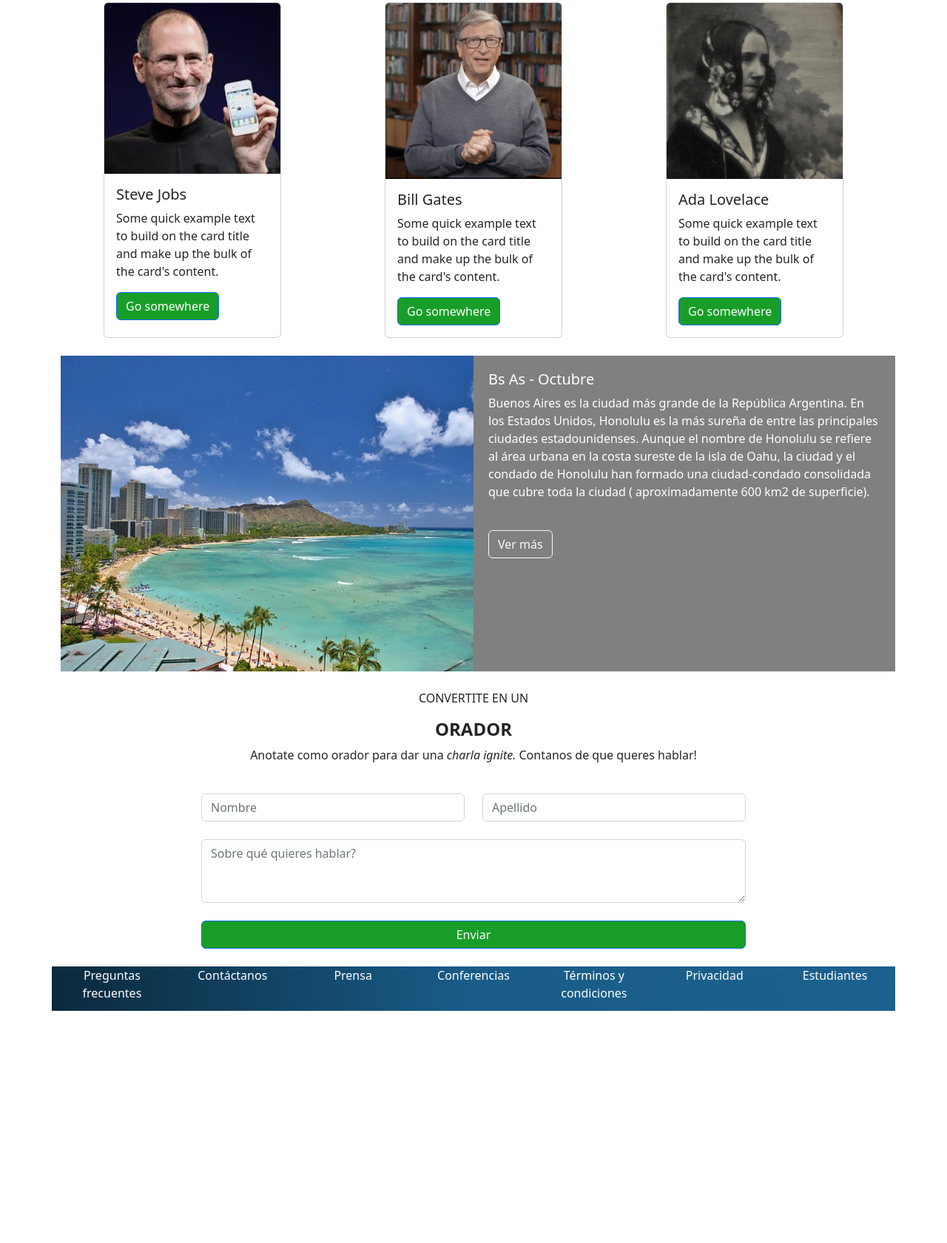
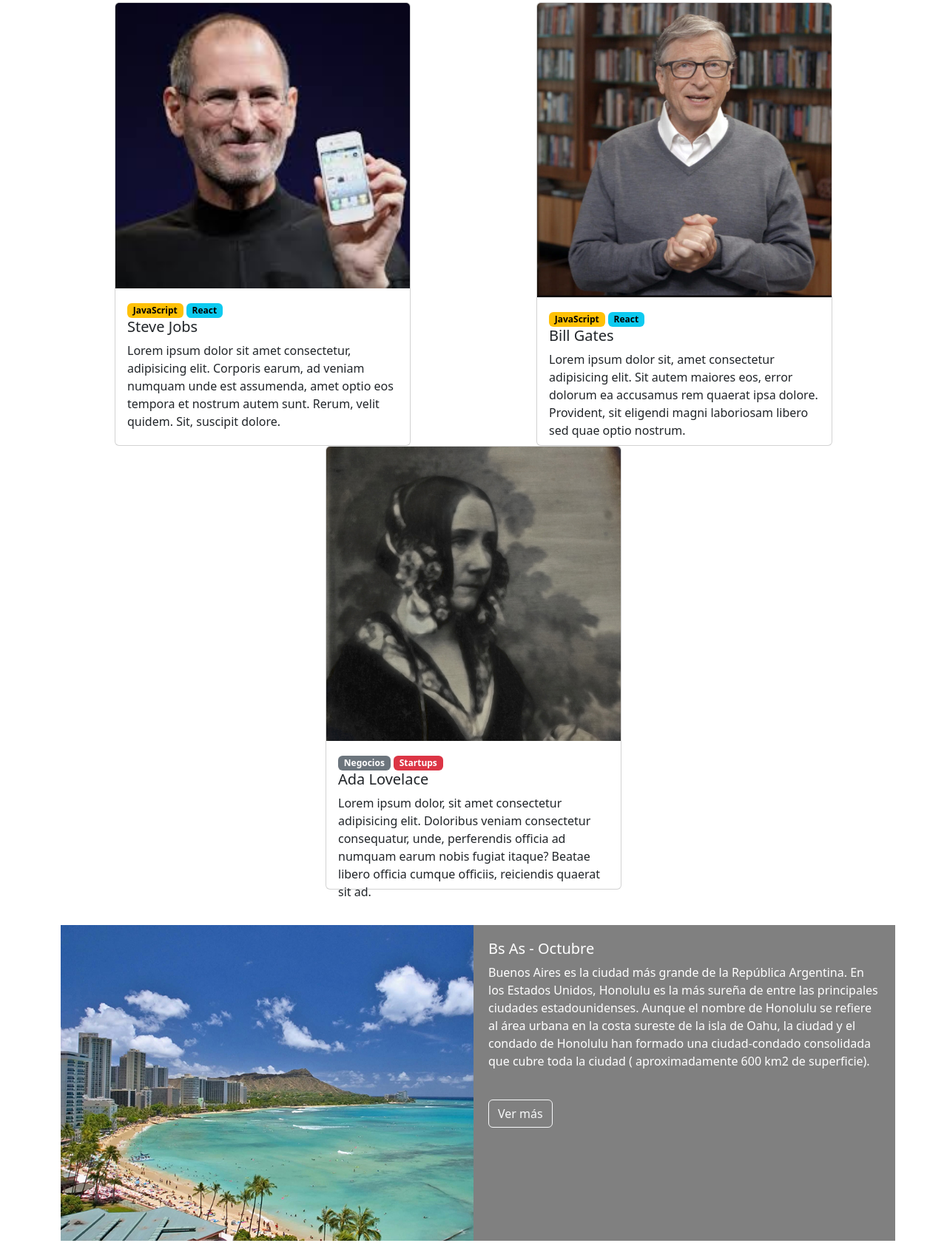
Before and after one commit to joeg2008/integrador.github.io, a plain HTML site: page index.html in a window 1280 px wide. Shown: the part 1008-2689 px from the top of the page at 74% size. Before the commit the page ends 2379 px from the top, so only its background shows below. Drawn offline with nearby package versions, Linux system fonts and the light colour scheme.

Commit message:
cambios finales

```diff
--- a/estilos.css
+++ b/estilos.css
@@ -7,11 +7,16 @@ color: white;
 #tickets{
     color: green;
 }
+#row-nav{
+    padding-right: 5rem;
+
+}
+
 .carousel-caption {
 
-    right: 50px;
+    right: 100px;
     left: auto;
-    bottom: 200px;
+    bottom: 100px;
     width: 500px;
     z-index: 10;
     padding-top: 20px;
@@ -20,8 +25,6 @@ color: white;
     text-align: right;
   }
 
-
-
 .row{
   text-align: center;
 }
@@ -29,7 +32,7 @@ color: white;
 .card{
 
     margin: auto;
-    height: 454px;
+    height: 600px;
     text-align: left;
 }
 
@@ -42,22 +45,29 @@ color: white;
 .btn.btn-primary{
 background-color: rgb(24, 158, 40);
 color: white;
-
 }
 
 footer{
+   display: flex;
+   justify-content: space-around;
+
    background: #1C6EA4;
    background: -moz-linear-gradient(left, #1C6EA4 0%, #2388CB 50%, #144E75 100%);
    background: -webkit-linear-gradient(left, #1C6EA4 0%, #2388CB 50%, #144E75 100%);
    background: linear-gradient(to left, #1c618e 0%, #195c88 50%, #0a293d 100%);
-position: center;
-bottom: 0px;
-left: auto;
-width: 1140px;
-height: 60px;
+   height: 80px;
    text-align: center;
    color: white;
+}
 
+#texto-footer{
+    margin-top: 15px;
 
 
 }
+
+#texto-footer1{
+    margin-top: 25px;
+
+
+}
--- a/index.html
+++ b/index.html
@@ -39,6 +39,9 @@
       <button class="navbar-toggler" type="button" data-bs-toggle="collapse" data-bs-target="#navbarSupportedContent" aria-controls="navbarSupportedContent" aria-expanded="false" aria-label="Toggle navigation">
         <span class="navbar-toggler-icon"></span>
       </button>
+
+      <div class="row" id="row-nav">
+
       <div class="collapse navbar-collapse" id="navbarSupportedContent">
         <ul class="navbar-nav me-auto mb-2 mb-lg-0">
           <li class="nav-item">
@@ -64,6 +67,7 @@
         </form-->
       </div>
     </div>
+    </div>
   </nav>
 </div>
 
@@ -83,10 +87,11 @@
               <p>Bs As llega por primera vez a Argentina. Un evento para compartir
                 con nuestra comunidad el conocimiento y experiencia de los expertos
                 que están creando el futuro de Internet. Ven a conocer a miembros
-                del evento, a otros estudiantes de Codo a Codo y a los oradoresde
+                del evento, a otros estudiantes de Codo a Codo y a los oradores de
                 primer nivel que tenemos para ti. Te esperamos!.</p>
-                <br>
-            <button type="button" class="btn btn-outline-light">Quiero ser Orador</button>
+
+                <button type="button" class="btn btn-outline-light">Quiero ser Orador</button>
+                <button type="button" class="btn btn-success">Comprar tickets</button>
             </div>
           </div>
           <div class="carousel-item">
@@ -96,10 +101,11 @@
               <p>Bs As llega por primera vez a Argentina. Un evento para compartir
                 con nuestra comunidad el conocimiento y experiencia de los expertos
                 que están creando el futuro de Internet. Ven a conocer a miembros
-                del evento, a otros estudiantes de Codo a Codo y a los oradoresde
+                del evento, a otros estudiantes de Codo a Codo y a los oradores de
                 primer nivel que tenemos para ti. Te esperamos!.</p>
-                <br>
-            <button type="button" class="btn btn-outline-light">Quiero ser Orador</button>
+
+                <button type="button" class="btn btn-outline-light">Quiero ser Orador</button>
+                <button type="button" class="btn btn-success">Comprar tickets</button>
             </div>
           </div>
           <div class="carousel-item">
@@ -109,10 +115,11 @@
               <p>Bs As llega por primera vez a Argentina. Un evento para compartir
                 con nuestra comunidad el conocimiento y experiencia de los expertos
                 que están creando el futuro de Internet. Ven a conocer a miembros
-                del evento, a otros estudiantes de Codo a Codo y a los oradoresde
+                del evento, a otros estudiantes de Codo a Codo y a los oradores de
                 primer nivel que tenemos para ti. Te esperamos!.</p>
-                <br>
+
             <button type="button" class="btn btn-outline-light">Quiero ser Orador</button>
+            <button type="button" class="btn btn-success">Comprar tickets</button>
             </div>
           </div>
         </div>
@@ -141,37 +148,44 @@
   <div class="container" id="contCards">
     <div class="row">
       <div class="col">
-        <div class="card" style="width: 15rem;">
+        <div class="card" style="width: 25rem;">
           <img src="assets/steve.jpg" class="card-img-top" alt="Steve Jobs">
           <div class="card-body">
+            <span class="badge text-bg-warning">JavaScript</span>
+            <span class="badge text-bg-info">React</span>
             <h5 class="card-title">Steve Jobs</h5>
-            <p class="card-text">Some quick example text to build on the card title and make up the bulk of the card's content.</p>
-            <a href="#" class="btn btn-primary">Go somewhere</a>
+            <p class="card-text">Lorem ipsum dolor sit amet consectetur, adipisicing elit. Corporis earum, ad veniam numquam unde est assumenda, amet optio eos tempora et nostrum autem sunt. Rerum, velit quidem. Sit, suscipit dolore.</p>
+
           </div>
         </div>
       </div>
       <div class="col">
-        <div class="card" style="width: 15rem;">
+        <div class="card" style="width: 25rem;">
           <img src="assets/bill.jpg" class="card-img-top" alt="Bill Gates">
           <div class="card-body">
+            <span class="badge text-bg-warning">JavaScript</span>
+            <span class="badge text-bg-info">React</span>
             <h5 class="card-title">Bill Gates</h5>
-            <p class="card-text">Some quick example text to build on the card title and make up the bulk of the card's content.</p>
-            <a href="#" class="btn btn-primary">Go somewhere</a>
+            <p class="card-text">Lorem ipsum dolor sit, amet consectetur adipisicing elit. Sit autem maiores eos, error dolorum ea accusamus rem quaerat ipsa dolore. Provident, sit eligendi magni laboriosam libero sed quae optio nostrum.</p>
+
           </div>
         </div>
       </div>
       <div class="col">
-        <div class="card" style="width: 15rem;">
+        <div class="card" style="width: 25rem;">
           <img src="assets/ada.jpeg" class="card-img-top" alt="Ada">
           <div class="card-body">
+            <span class="badge text-bg-secondary">Negocios</span>
+            <span class="badge text-bg-danger">Startups</span>
             <h5 class="card-title">Ada Lovelace</h5>
-            <p class="card-text">Some quick example text to build on the card title and make up the bulk of the card's content.</p>
-            <a href="#" class="btn btn-primary">Go somewhere</a>
+            <p class="card-text">Lorem ipsum dolor, sit amet consectetur adipisicing elit. Doloribus veniam consectetur consequatur, unde, perferendis officia ad numquam earum nobis fugiat itaque? Beatae libero officia cumque officiis, reiciendis quaerat sit ad.</p>
+
           </div>
         </div>
       </div>
     </div>
   </div>
+  <br>
   <br>
 
   <div class="container">
@@ -230,32 +244,32 @@
   </div>
   <br>
 
-  <footer class="container" id="pie">
-    <div class="row justify-content-center">
-      <div class="col">
-        <p>Preguntas frecuentes</p>
+    <footer class="container" id="pie">
+     <div class="row justify-content-center">
+        <div class="col">
+        <p id="texto-footer">Preguntas frecuentes</p>
       </div>
       <div class="col">
-        <p>Contáctanos</p>
+        <p id="texto-footer1">Contáctanos</p>
       </div>
       <div class="col">
-        <p>Prensa</p>
+        <p id="texto-footer1">Prensa</p>
       </div>
       <div class="col">
-        <p>Conferencias</p>
+        <p id="texto-footer1">Conferencias</p>
       </div>
       <div class="col">
-        <p>Términos y condiciones</p>
+        <p id="texto-footer">Términos y condiciones</p>
       </div>
       <div class="col">
-        <p>Privacidad</p>
+        <p id="texto-footer1">Privacidad</p>
       </div>
       <div class="col">
-        <p>Estudiantes</p>
+        <p id="texto-footer1">Estudiantes</p>
       </div>
+
     </div>
   </footer>
 
-
 </body>
 </html>
```
Lines whose indentation alone changed are shown as unchanged.
